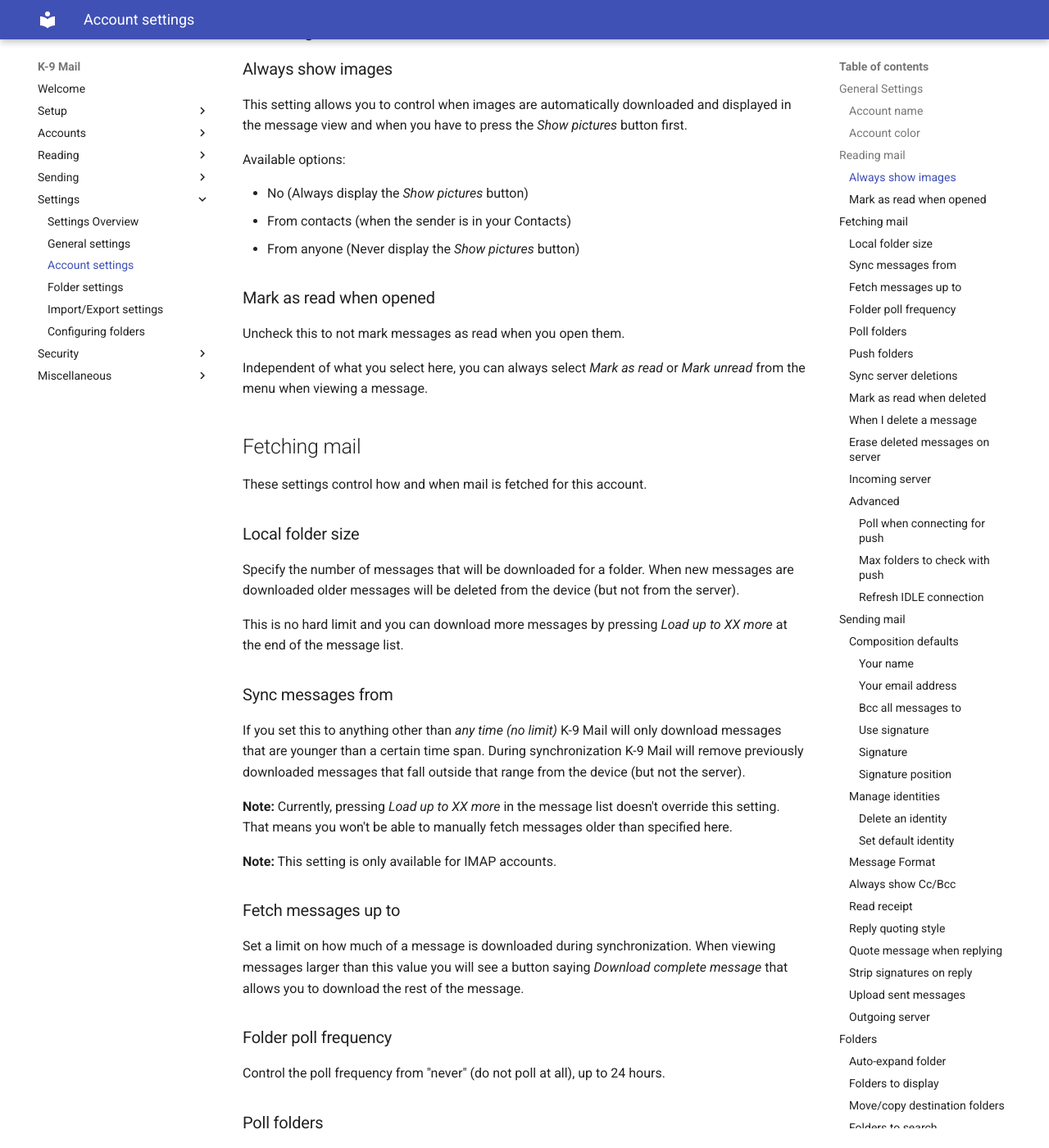
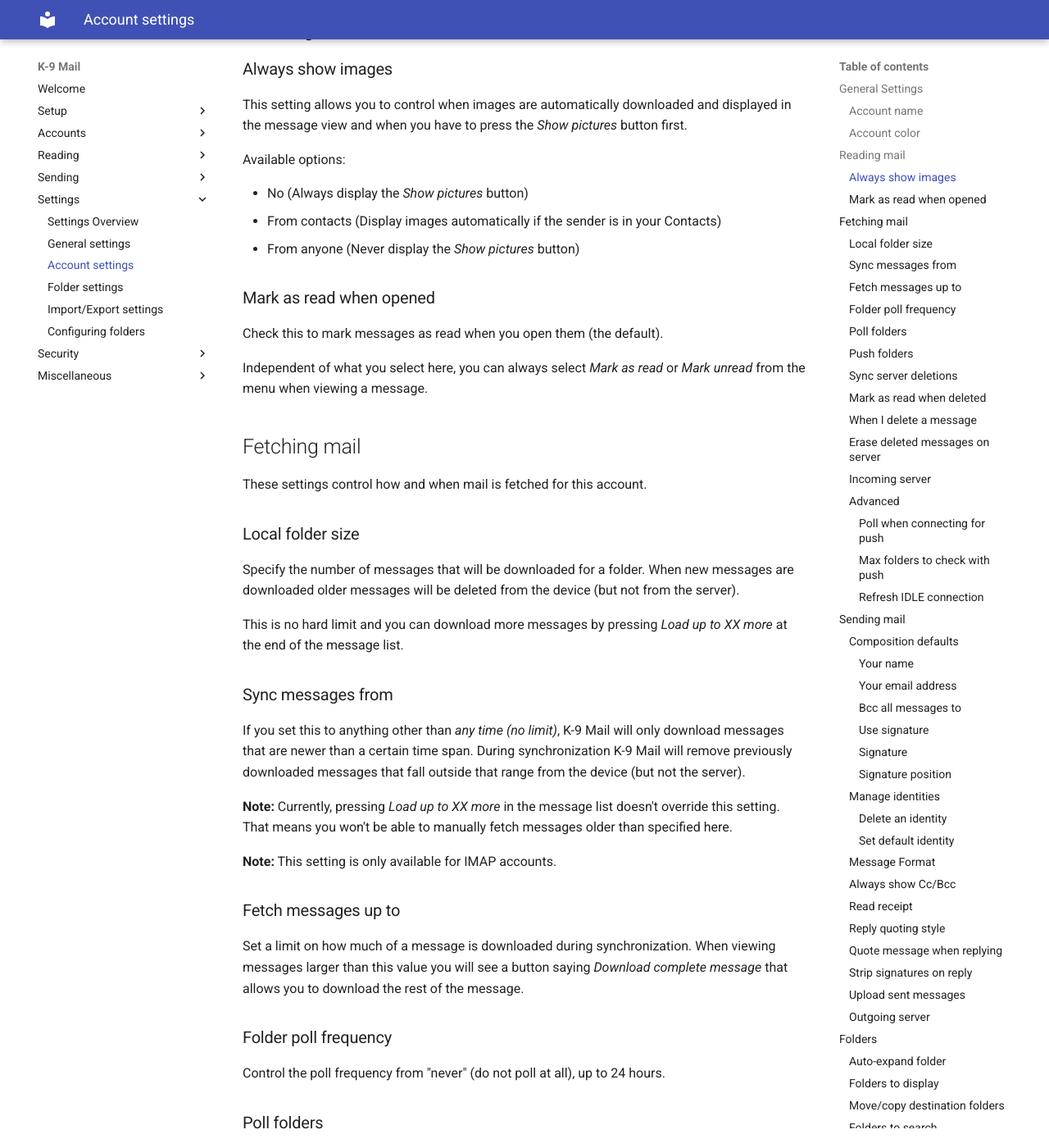
Before and after one commit to k9mail/k9mail-docs, an MkDocs documentation site: the page built from docs/en/current/settings/account.md, in a window 1280 px wide and 1400 px high, scrolled down 1761 px. Shown: the whole window at 82% size. Built offline with MkDocs 1.6.1 and Material for MkDocs 9.7.7, drawn with Linux system fonts in a browser that asks for light colours; some of the changed text lies outside the part shown.

Commit message:
tweak wording

```diff
--- a/docs/en/current/settings/account.md
+++ b/docs/en/current/settings/account.md
@@ -28,11 +28,11 @@
 Available options:
 
 * No (Always display the *Show pictures* button)
-* From contacts (when the sender is in your Contacts)
+* From contacts (Display images automatically if the sender is in your Contacts)
 * From anyone (Never display the *Show pictures* button)
 
 ### Mark as read when opened
-Uncheck this to not mark messages as read when you open them.
+Check this to mark messages as read when you open them (the default).
 
 Independent of what you select here, you can always select *Mark as read* or *Mark unread* from the menu when viewing a
 message.
@@ -48,7 +48,7 @@
 This is no hard limit and you can download more messages by pressing *Load up to XX more* at the end of the message list.
 
 ### Sync messages from
-If you set this to anything other than *any time (no limit)* K-9 Mail will only download messages that are younger than
+If you set this to anything other than *any time (no limit)*, K-9 Mail will only download messages that are newer than
 a certain time span. During synchronization K-9 Mail will remove previously downloaded messages that fall outside that
 range from the device (but not the server).
 
@@ -118,7 +118,7 @@
 protocol you shouldn't change any of these settings.
 
 #### Poll when connecting for push
-When this is enabled K-9 Mail will do a full folder synchronization after establishing a Push connection. Otherwise it
+When this is enabled, K-9 Mail will do a full folder synchronization after establishing a Push connection. Otherwise it
 will only download new messages.
 
 #### Max folders to check with push
@@ -357,10 +357,10 @@
 **Note:** Not all devices allow you to specify arbitrary colors.
 
 ### Sync notifications
-If this is checked K-9 Mail will display a notification in the status bar as long as it is checking for new mail.
+If this is enabled, K-9 Mail will display a notification in the status bar as long as it is checking for new mail.
 
 ### Notification opens unread messages
-When this is enabled and there is more than one new message, K-9 Mail will display a message list containing all
+When this is enabled, and there is more than one new message, K-9 Mail will display a message list containing all
 unread messages in this account (except those in the *Trash*, *Drafts*, *Spam*, *Outbox*, and *Sent* folders).
 
 
```
Also changed, not shown: other parts of docs/en/current/settings/account.md (+2 -2 lines).
